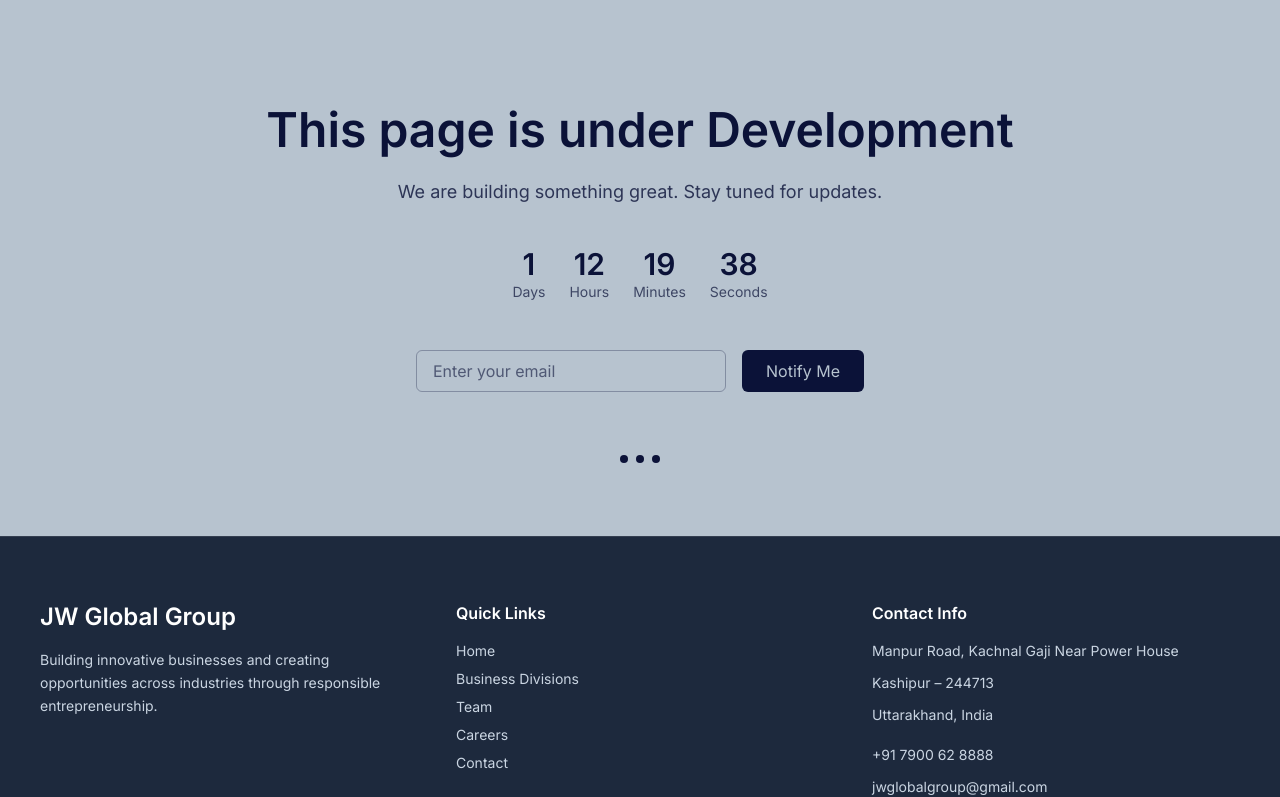
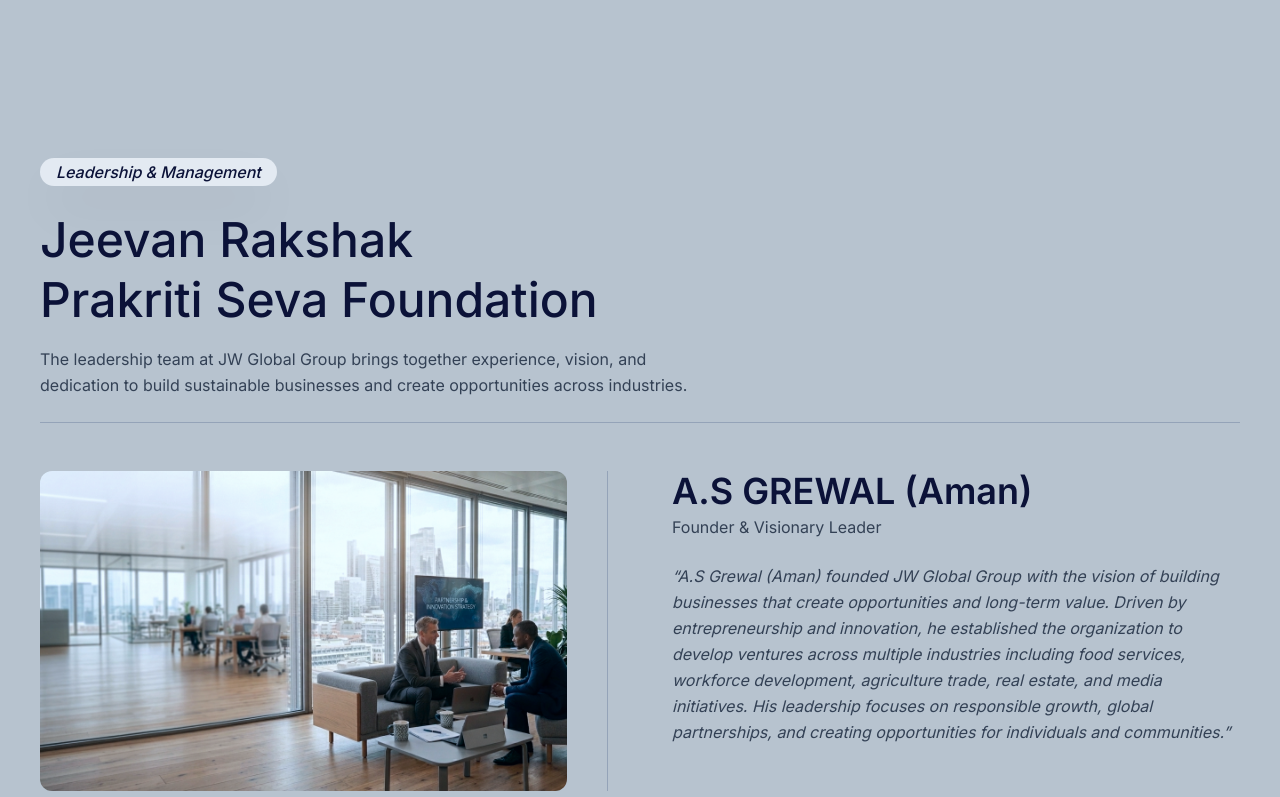
Before and after one commit to parthergk/jwglobalgrp, a Next.js app: page /leadership-team in a window 1280 px wide. Shown: the part 264-1061 px from the top of the page. Built offline with nearby package versions, Linux system fonts and the light colour scheme.

Commit message:
added the founder section in leadership page

```diff
--- a/app/(root)/leadership-team/page.tsx
+++ b/app/(root)/leadership-team/page.tsx
@@ -1,9 +1,12 @@
-import ComingSoon from '@/components/ComingSoon'
-import React from 'react'
+import Hero from "@/components/Hero"
+import Leader from "@/components/leadership/Leader"
 
 const page = () => {
   return (
-    <><ComingSoon/></>
+    <div className="w-full bg-background space-y-4 lg:space-y-8 xl:space-y-20">
+      <Hero first="Meet" second="Our Team" />
+      <Leader/>
+    </div>
   )
 }
 
--- /dev/null
+++ b/components/leadership/Leader.tsx
@@ -0,0 +1,64 @@
+import Image from "next/image"
+import TagBtn from "../TagBtn"
+
+
+const Leader = () => {
+    return (
+        <section className="py-10 md:py-16 lg:py-20 px-4 sm:px-8 lg:px-10">
+            <div className="mb-6">
+                <TagBtn name="Leadership & Management" />
+            </div>
+            <h2 className="text-3xl sm:text-4xl lg:text-5xl font-medium text-primary leading-tight">
+                Jeevan Rakshak <br />
+                Prakriti Seva Foundation
+            </h2>
+
+
+                <p className="text-text-secondary text-sm sm:text-base leading-relaxed max-w-2xl mt-4">
+                    The leadership team at JW Global Group brings together experience, vision, and dedication to build sustainable businesses and create opportunities across industries.
+                </p>
+            <div className="w-full h-px bg-divider my-6"></div>
+
+            <div className="grid grid-cols-1 lg:grid-cols-2 gap-10 lg:gap-16 mt-12 items-start">
+
+                <div className="relative lg:border-r border-divider lg:pr-10">
+                    <div className="relative w-full h-72 sm:h-80 rounded-xl overflow-hidden">
+                        <Image
+                            src="/hero.png"
+                            alt="Jeevan Rakshak Prakriti Seva Foundation"
+                            fill
+                            className="object-cover"
+                        />
+                    </div>
+                </div>
+                <div className="flex flex-col gap-6">
+                    <div>
+                        <h2 className="text-3xl sm:text-4xl font-semibold text-primary">
+                            A.S GREWAL (Aman)
+                        </h2>
+
+                        <p className="text-text-secondary mt-1">
+                            Founder & Visionary Leader
+                        </p>
+                    </div>
+
+                    <p className="text-text-secondary leading-relaxed max-w-2xl italic">
+                        “A.S Grewal (Aman) founded JW Global Group with the vision of
+                        building businesses that create opportunities and long-term
+                        value. Driven by entrepreneurship and innovation, he established
+                        the organization to develop ventures across multiple industries
+                        including food services, workforce development, agriculture
+                        trade, real estate, and media initiatives. His leadership focuses
+                        on responsible growth, global partnerships, and creating
+                        opportunities for individuals and communities.”
+                    </p>
+
+                </div>
+
+            </div>
+
+        </section>
+    )
+}
+
+export default Leader
```
